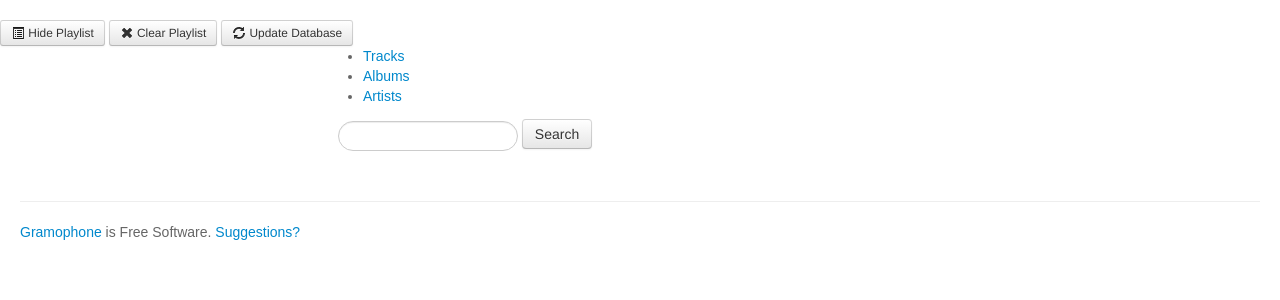
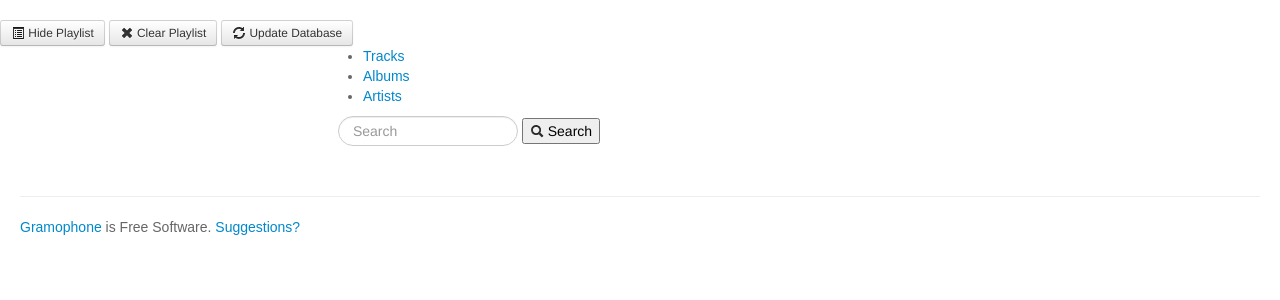
Before and after one commit to javaguirre/gramophone, a Flask app: page / in a window 1280 px wide. Shown: the part 108-408 px from the top of the page. Run offline with Flask 2, Linux system fonts and the light colour scheme; some libraries are stand-ins or nearby versions.

Commit message:
Deep search in tracks, filter on keyup in albums, artists and tracks

```diff
--- a/gramophone/db.py
+++ b/gramophone/db.py
@@ -67,7 +67,7 @@ def update_tracks(tracks):
     g.db.commit()
 
 
-def select_tracks(album=None, artist=None):
+def select_tracks(album=None, artist=None, text=None):
     query = 'SELECT * FROM tracks'
 
     # TODO don't do string replacement!!!
@@ -75,6 +75,9 @@ def select_tracks(album=None, artist=None):
         query = ' '.join([query, "WHERE album='%s'" % album])
     elif artist:
         query = ' '.join([query, "WHERE artist='%s'" % artist])
+    elif text:
+        query = ' '.join([query, "WHERE title LIKE '%%%(text)s%%'" % {'text': text}])
+
     if not album and not artist:
         query = ' '.join([query, 'LIMIT 20'])
 
--- a/server.py
+++ b/server.py
@@ -42,7 +42,8 @@ def update_db():
 def tracks():
     album = request.args.get('album', None)
     artist = request.args.get('artist', None)
-    tracks = db.select_tracks(album, artist)
+    text = request.args.get('text', None)
+    tracks = db.select_tracks(album, artist, text)
     track_list = []
 
     for track in tracks:
--- a/static/scripts/utils.js
+++ b/static/scripts/utils.js
@@ -14,6 +14,7 @@ app.utils = {
         var track_obj = {title: track.get('title') || track.get('path'),
                          artist: track.get('artist'),
                          album: track.get('album'),
+                         /*poster: '/static/img/poster.jpg'*/
                          duration: track.get('duration')};
         track_obj[format] = '/static/music' + track.get('path');
         app.playerObj.add(track_obj);
--- a/static/scripts/views/app.js
+++ b/static/scripts/views/app.js
@@ -6,7 +6,8 @@ app.AppView = Backbone.View.extend({
         'click #add-all-to-playlist': 'addAllToPlaylist',
         'click #hide_playlist': 'hidePlaylist',
         'click #clear_playlist': 'clearPlaylist',
-        'click #searchTask' : 'search',
+        'keyup #searchText': 'search',
+        'click #searchAction': 'search',
         'click #go-back': 'goBack',
         'click #update_db': 'updateDb'
     },
@@ -81,7 +82,22 @@ app.AppView = Backbone.View.extend({
 
     search: function() {
         var letters = $("#searchText").val();
-        this.addAll(this.objects.search(letters));
+
+        //FIXME
+        if(this.objects.models.length > 0) {
+            if(this.objects.models[0] instanceof app.Track &&
+               this.objects.query.indexOf('artist=') == -1 &&
+               this.objects.query.indexOf('album=') == -1) {
+                var query = this.objects.query = 'text' + '=' + letters;
+                this.objects.fetch();
+            }
+            else {
+                this.addAll(this.objects.search(letters));
+            }
+        }
+        else {
+            this.addAll(this.objects.search(letters));
+        }
     },
 
     hidePlaylist: function(ev) {
--- a/templates/index.html
+++ b/templates/index.html
@@ -65,10 +65,10 @@
                         <li><a href="#!/albums">Albums</a></li>
                         <li><a href="#!/artists">Artists</a></li>
                     </ul>
-                    <form class="navbar-form form-search">
-                        <input type="search" class="input-medium search-query" id="searchText">
-                        <button type="button" class="btn" id="searchTask">Search</button>
-                    </form>
+                    <div class="">
+                        <input placeholder="Search" type="search" class="input-medium search-query" id="searchText">
+                        <button id="searchAction"><i class="icon-search"></i> Search</button>
+                    </div>
                 </div>
             </div>
 
```
